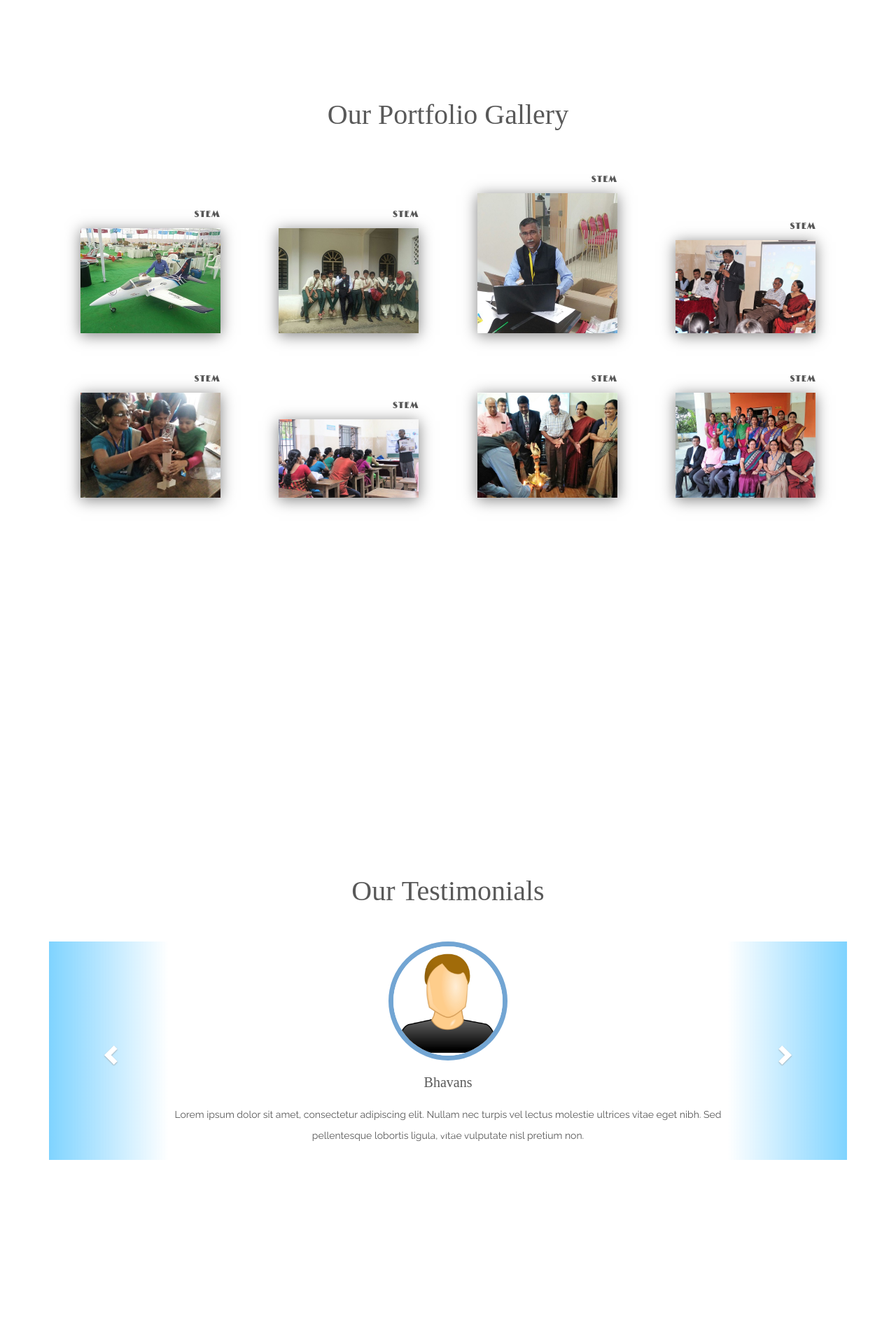
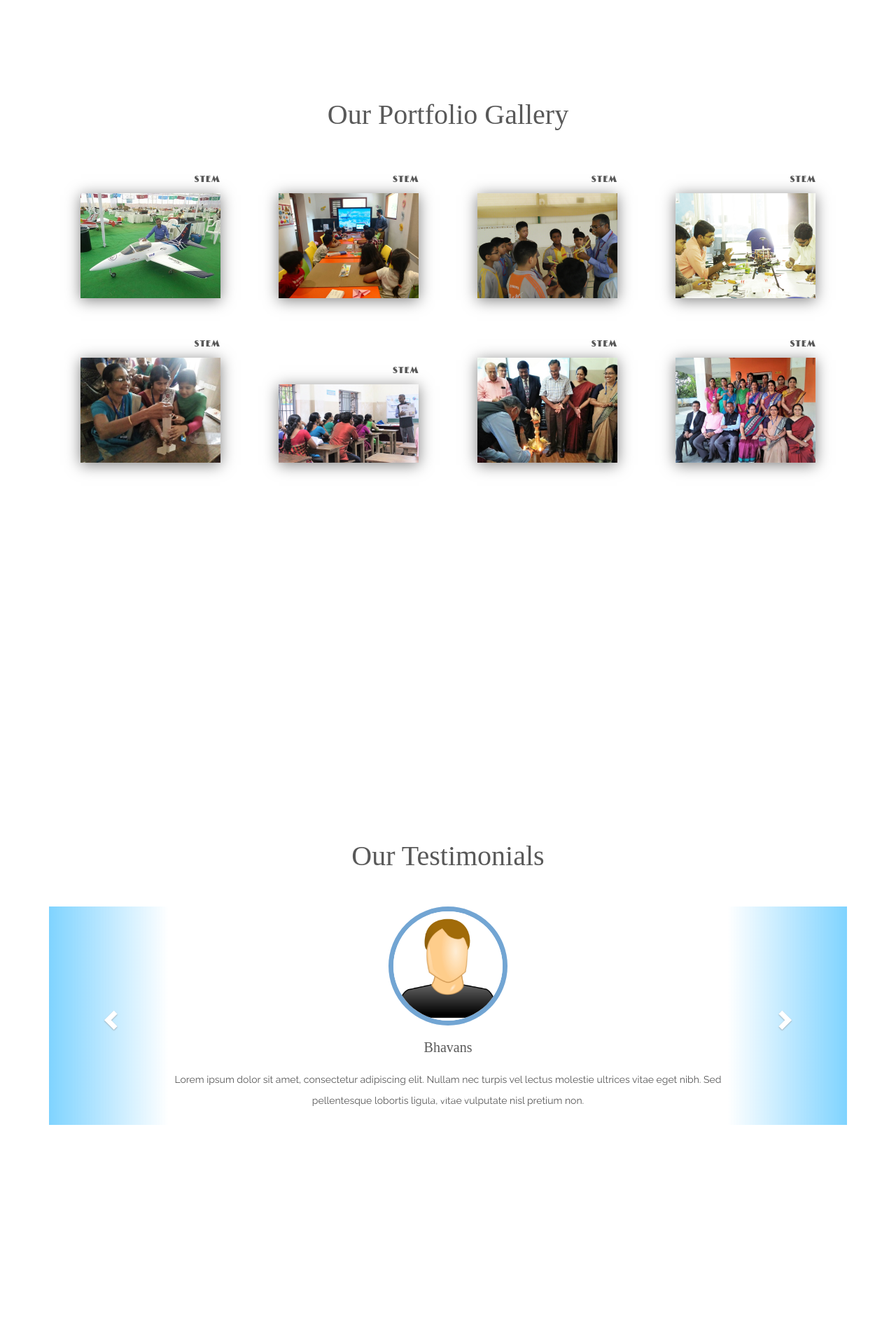
Before and after one commit to dhanyacm/stem, a Jekyll site: the page built from index.html, in a window 1280 px wide. Shown: the part 2355-4275 px from the top of the page at 70% size. Built offline with Jekyll 4.4.1, drawn with Linux system fonts in a browser that asks for light colours; a script that is not in the unit is left out.

Commit message:
image n portfolio

```diff
--- a/css/style.css
+++ b/css/style.css
@@ -411,8 +411,6 @@ section.about-agileits .about-wthree a:hover {
     text-align: left;
     line-height: 30px;
     padding: 10px 15px;
-	 max-height: calc(100vh - 210px);
-    overflow-y: auto;
 }
 .modal-footer {
 	background: #2b2b2b;
--- a/index.html
+++ b/index.html
@@ -388,15 +388,9 @@ RS: 11000
 					<div class="hidden person-info-wrap">
 						<ul class="person-info">
 							<li class="filter-full_name">Our Portfolio</li>
-							<li><p>Lorem ipsum dolor sit amet, consectetur adipiscing elit. Nullam convallis elit a justo finibus pulvinar. Nulla tempor lacus quis metus eleifend pulvinar. Quisque et justo nulla. Phasellus non convallis augue. Vestibulum euismod, libero quis venenatis vestibulum, dolor ex interdum felis, quis dignissim est lectus nec elit. </p></li>
+							<li><p>AMAI competition 2017 </p></li>
 						</ul>
 					</div>
-					<ul class="page-link social-icons1">
-						<li><a href="#"><i class="fa fa-facebook" aria-hidden="true"></i></a></li>
-						<li><a href="#"><i class="fa fa-google-plus" aria-hidden="true"></i></a></li>
-						<li><a href="#"><i class="fa fa-twitter" aria-hidden="true"></i></a></li>
-						<li><a href="#"><i class="fa fa-youtube" aria-hidden="true"></i></a></li>
-					</ul>
 				</div>
 			</li>
 			<li class="gallery-item slideanim">
@@ -407,15 +401,10 @@ RS: 11000
 					<div class="hidden person-info-wrap">
 						<ul class="person-info">
 							<li class="filter-full_name">Our Portfolio</li>
-							<li><p>Lorem ipsum dolor sit amet, consectetur adipiscing elit. Nullam convallis elit a justo finibus pulvinar. Nulla tempor lacus quis metus eleifend pulvinar. Quisque et justo nulla. Phasellus non convallis augue. Vestibulum euismod, libero quis venenatis vestibulum, dolor ex interdum felis, quis dignissim est lectus nec elit. </p></li>
+							<li><p>Junior Engineering Program </p></li>
 						</ul>
 					</div>
-					<ul class="page-link social-icons1">
-						<li><a href="#"><i class="fa fa-facebook" aria-hidden="true"></i></a></li>
-						<li><a href="#"><i class="fa fa-google-plus" aria-hidden="true"></i></a></li>
-						<li><a href="#"><i class="fa fa-twitter" aria-hidden="true"></i></a></li>
-						<li><a href="#"><i class="fa fa-youtube" aria-hidden="true"></i></a></li>
-					</ul>
+
 				</div>
 			</li>
 			<li class="gallery-item slideanim">
@@ -426,15 +415,10 @@ RS: 11000
 					<div class="hidden person-info-wrap">
 						<ul class="person-info">
 							<li class="filter-full_name">Our Portfolio</li>
-							<li><p>Lorem ipsum dolor sit amet, consectetur adipiscing elit. Nullam convallis elit a justo finibus pulvinar. Nulla tempor lacus quis metus eleifend pulvinar. Quisque et justo nulla. Phasellus non convallis augue. Vestibulum euismod, libero quis venenatis vestibulum, dolor ex interdum felis, quis dignissim est lectus nec elit. </p></li>
+							<li><p>Junior Engineering Program</p></li>
 						</ul>
 					</div>
-					<ul class="page-link social-icons1">
-						<li><a href="#"><i class="fa fa-facebook" aria-hidden="true"></i></a></li>
-						<li><a href="#"><i class="fa fa-google-plus" aria-hidden="true"></i></a></li>
-						<li><a href="#"><i class="fa fa-twitter" aria-hidden="true"></i></a></li>
-						<li><a href="#"><i class="fa fa-youtube" aria-hidden="true"></i></a></li>
-					</ul>
+
 				</div>
 			</li>
 			<li class="gallery-item slideanim">
@@ -445,15 +429,10 @@ RS: 11000
 					<div class="hidden person-info-wrap">
 						<ul class="person-info">
 							<li class="filter-full_name">Our Portfolio</li>
-							<li><p>Lorem ipsum dolor sit amet, consectetur adipiscing elit. Nullam convallis elit a justo finibus pulvinar. Nulla tempor lacus quis metus eleifend pulvinar. Quisque et justo nulla. Phasellus non convallis augue. Vestibulum euismod, libero quis venenatis vestibulum, dolor ex interdum felis, quis dignissim est lectus nec elit. </p></li>
+							<li><p> Teachers Training </p></li>
 						</ul>
 					</div>
-					<ul class="page-link social-icons1">
-						<li><a href="#"><i class="fa fa-facebook" aria-hidden="true"></i></a></li>
-						<li><a href="#"><i class="fa fa-google-plus" aria-hidden="true"></i></a></li>
-						<li><a href="#"><i class="fa fa-twitter" aria-hidden="true"></i></a></li>
-						<li><a href="#"><i class="fa fa-youtube" aria-hidden="true"></i></a></li>
-					</ul>
+
 				</div>
 			</li>
 			<li class="gallery-item slideanim">
@@ -464,15 +443,10 @@ RS: 11000
 					<div class="hidden person-info-wrap">
 						<ul class="person-info">
 							<li class="filter-full_name">Our Portfolio</li>
-							<li><p>Lorem ipsum dolor sit amet, consectetur adipiscing elit. Nullam convallis elit a justo finibus pulvinar. Nulla tempor lacus quis metus eleifend pulvinar. Quisque et justo nulla. Phasellus non convallis augue. Vestibulum euismod, libero quis venenatis vestibulum, dolor ex interdum felis, quis dignissim est lectus nec elit. </p></li>
+							<li><p>Curriculum Development workshop. </p></li>
 						</ul>
 					</div>
-					<ul class="page-link social-icons1">
-						<li><a href="#"><i class="fa fa-facebook" aria-hidden="true"></i></a></li>
-						<li><a href="#"><i class="fa fa-google-plus" aria-hidden="true"></i></a></li>
-						<li><a href="#"><i class="fa fa-twitter" aria-hidden="true"></i></a></li>
-						<li><a href="#"><i class="fa fa-youtube" aria-hidden="true"></i></a></li>
-					</ul>
+
 				</div>
 			</li>
 			<li class="gallery-item slideanim">
@@ -483,15 +457,10 @@ RS: 11000
 					<div class="hidden person-info-wrap">
 						<ul class="person-info">
 							<li class="filter-full_name">Our Portfolio</li>
-							<li><p>Lorem ipsum dolor sit amet, consectetur adipiscing elit. Nullam convallis elit a justo finibus pulvinar. Nulla tempor lacus quis metus eleifend pulvinar. Quisque et justo nulla. Phasellus non convallis augue. Vestibulum euismod, libero quis venenatis vestibulum, dolor ex interdum felis, quis dignissim est lectus nec elit. </p></li>
+							<li><p>Teachers training. </p></li>
 						</ul>
 					</div>
-					<ul class="page-link social-icons1">
-						<li><a href="#"><i class="fa fa-facebook" aria-hidden="true"></i></a></li>
-						<li><a href="#"><i class="fa fa-google-plus" aria-hidden="true"></i></a></li>
-						<li><a href="#"><i class="fa fa-twitter" aria-hidden="true"></i></a></li>
-						<li><a href="#"><i class="fa fa-youtube" aria-hidden="true"></i></a></li>
-					</ul>
+
 				</div>
 			</li>
 			<li class="gallery-item slideanim">
@@ -505,12 +474,7 @@ RS: 11000
 							<li><p>Lorem ipsum dolor sit amet, consectetur adipiscing elit. Nullam convallis elit a justo finibus pulvinar. Nulla tempor lacus quis metus eleifend pulvinar. Quisque et justo nulla. Phasellus non convallis augue. Vestibulum euismod, libero quis venenatis vestibulum, dolor ex interdum felis, quis dignissim est lectus nec elit. </p></li>
 						</ul>
 					</div>
-					<ul class="page-link social-icons1">
-						<li><a href="#"><i class="fa fa-facebook" aria-hidden="true"></i></a></li>
-						<li><a href="#"><i class="fa fa-google-plus" aria-hidden="true"></i></a></li>
-						<li><a href="#"><i class="fa fa-twitter" aria-hidden="true"></i></a></li>
-						<li><a href="#"><i class="fa fa-youtube" aria-hidden="true"></i></a></li>
-					</ul>
+
 				</div>
 			</li>
 			<li class="gallery-item slideanim">
@@ -524,12 +488,7 @@ RS: 11000
 							<li><p>Lorem ipsum dolor sit amet, consectetur adipiscing elit. Nullam convallis elit a justo finibus pulvinar. Nulla tempor lacus quis metus eleifend pulvinar. Quisque et justo nulla. Phasellus non convallis augue. Vestibulum euismod, libero quis venenatis vestibulum, dolor ex interdum felis, quis dignissim est lectus nec elit. </p></li>
 						</ul>
 					</div>
-					<ul class="page-link social-icons1">
-						<li><a href="#"><i class="fa fa-facebook" aria-hidden="true"></i></a></li>
-						<li><a href="#"><i class="fa fa-google-plus" aria-hidden="true"></i></a></li>
-						<li><a href="#"><i class="fa fa-twitter" aria-hidden="true"></i></a></li>
-						<li><a href="#"><i class="fa fa-youtube" aria-hidden="true"></i></a></li>
-					</ul>
+
 				</div>
 			</li>
 		</ul>
```
Also changed, not shown: images/portfolio/port2.jpg, images/portfolio/port3.jpg, images/portfolio/port4.jpg.
